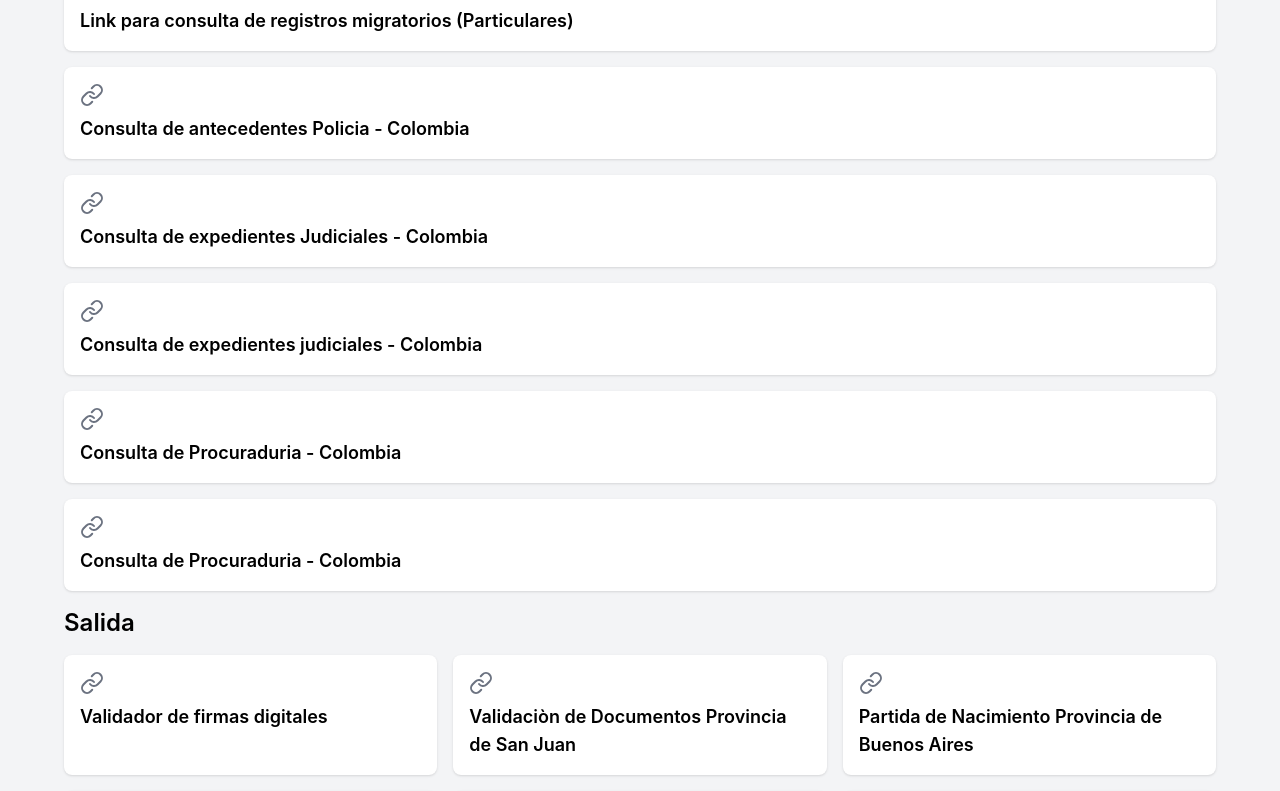
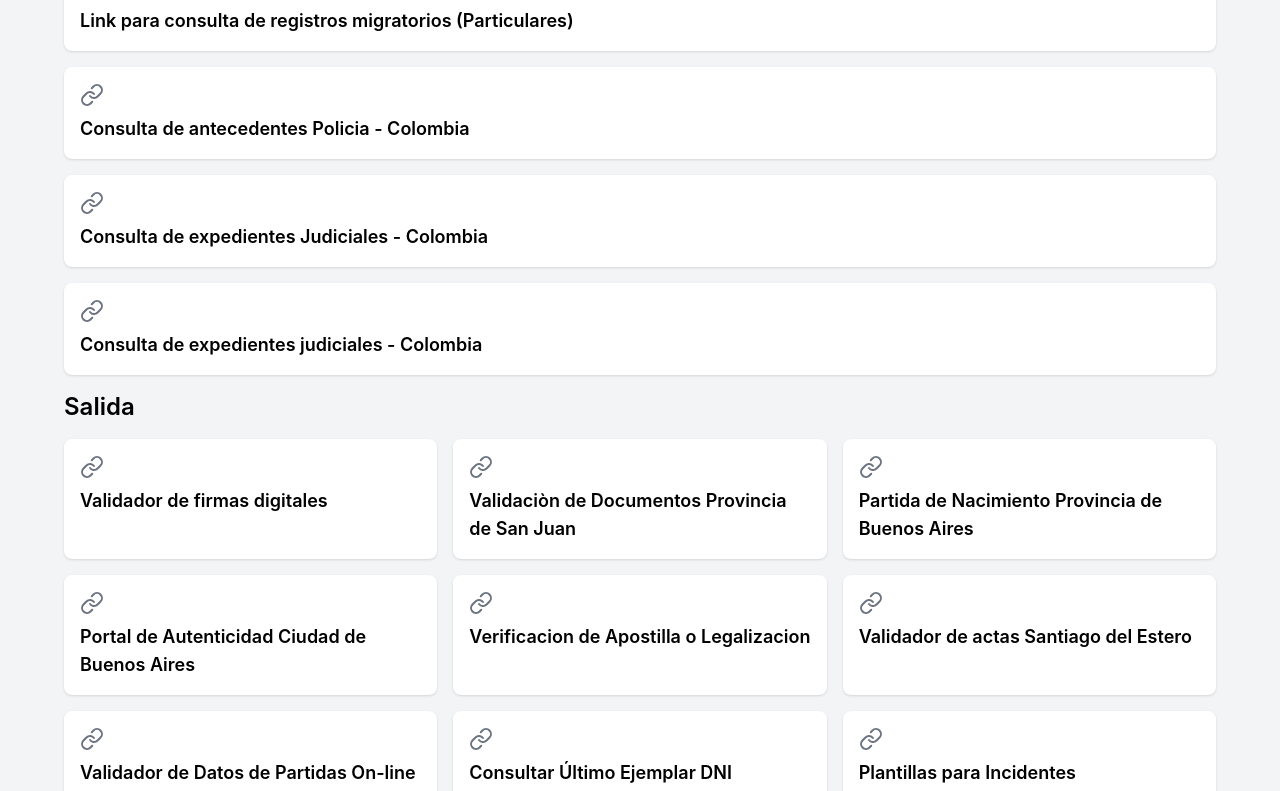
Before and after one commit to axelemanuel23/herramientas-migra, a React (Create React App) app: page / in a window 1280 px wide. Shown: the part 449-1240 px from the top of the page. Built offline with nearby package versions, Linux system fonts and the light colour scheme.

Commit message:
Update App.js

```diff
--- a/src/App.js
+++ b/src/App.js
@@ -931,8 +931,6 @@
             <OutputCard title="Consulta de antecedentes Policia - Colombia" url="https://antecedentes.policia.gov.co:7005/WebJudicial/index.xhtml" />
             <OutputCard title="Consulta de expedientes Judiciales - Colombia" url="https://procesos.ramajudicial.gov.co/jepms/bogotajepms/conectar.asp" />
             <OutputCard title="Consulta de expedientes judiciales - Colombia" url="https://consultaprocesos.ramajudicial.gov.co/procesos/NombreRazonSocial" />
-            <OutputCard title="Consulta de Procuraduria - Colombia" url="https://www.produraduria.gov.co/portal/antecedentes.html" />
-            <OutputCard title="Consulta de Procuraduria - Colombia" url="https://https://www.produraduria.gov.co/Pages/Generacion-de-antecedentes.aspx" />
           </div>
 
         <div>
```
